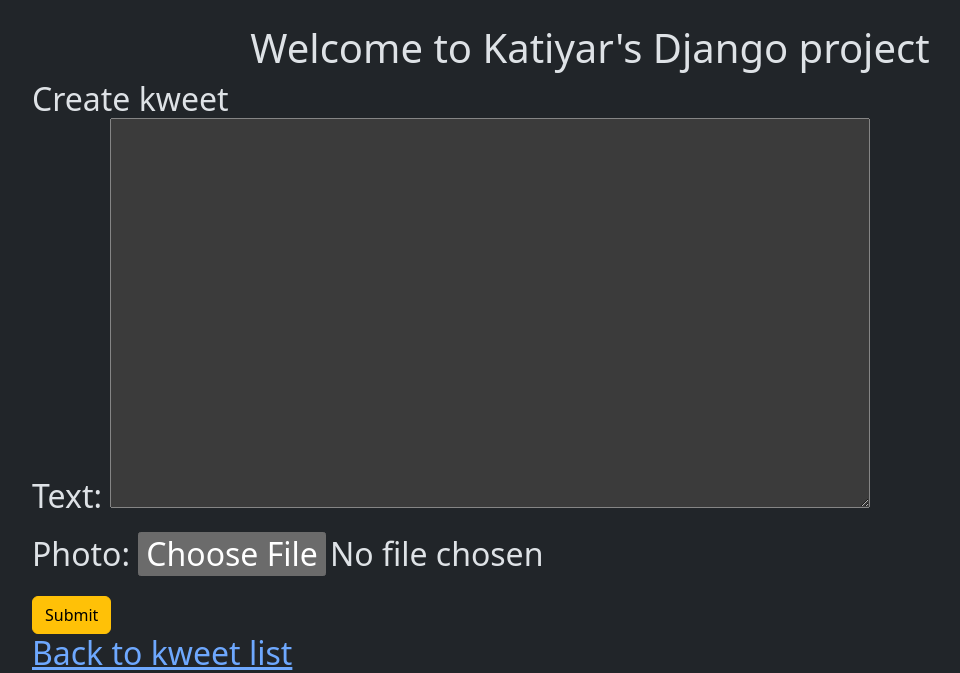
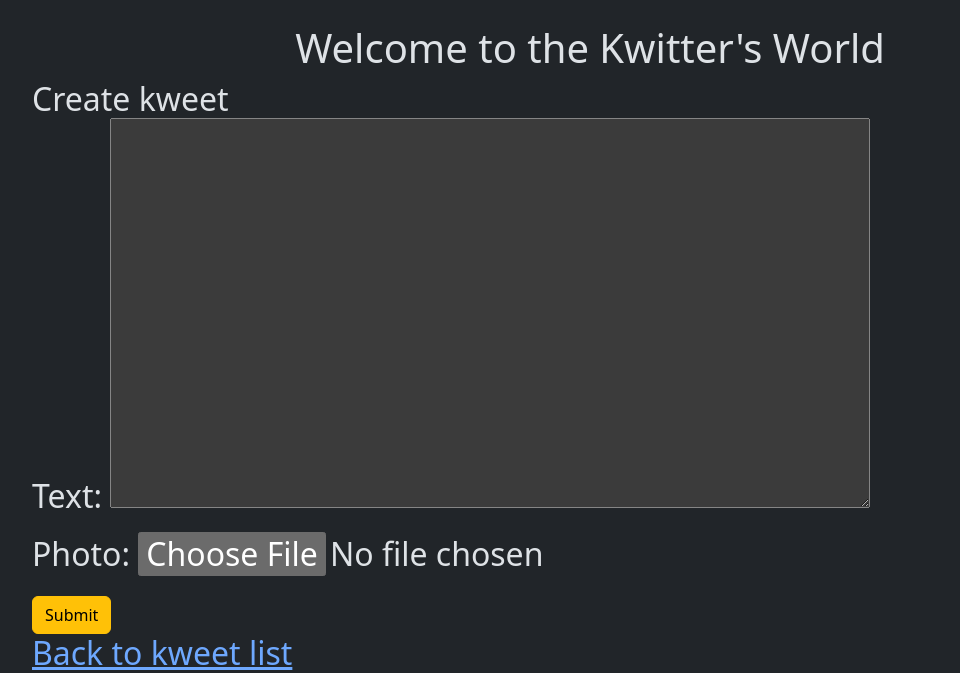
Before and after one commit to AyushKatiyar13/fs-project, a Django app: page /create/ in a window 1280 px wide. Shown: the part 56-729 px from the top of the page, without its empty margins (50-1010 px from the left). Run offline with Django 5.2, Linux system fonts and the light colour scheme; a user stored in the database is signed in.

Commit message:
Update kweet_form.html

```diff
--- a/kwitter/kweet/templates/kweet_form.html
+++ b/kwitter/kweet/templates/kweet_form.html
@@ -6,7 +6,7 @@ Katiyar
 
 {% block content %}
 
-<h1 class="text-center mt-4">Welcome to Katiyar's Django project</h1>
+<h1 class="text-center mt-4">Welcome to the Kwitter's World</h1>
 <h2>
     {% if form.instance.pk %}
     Edit Kweet
```
